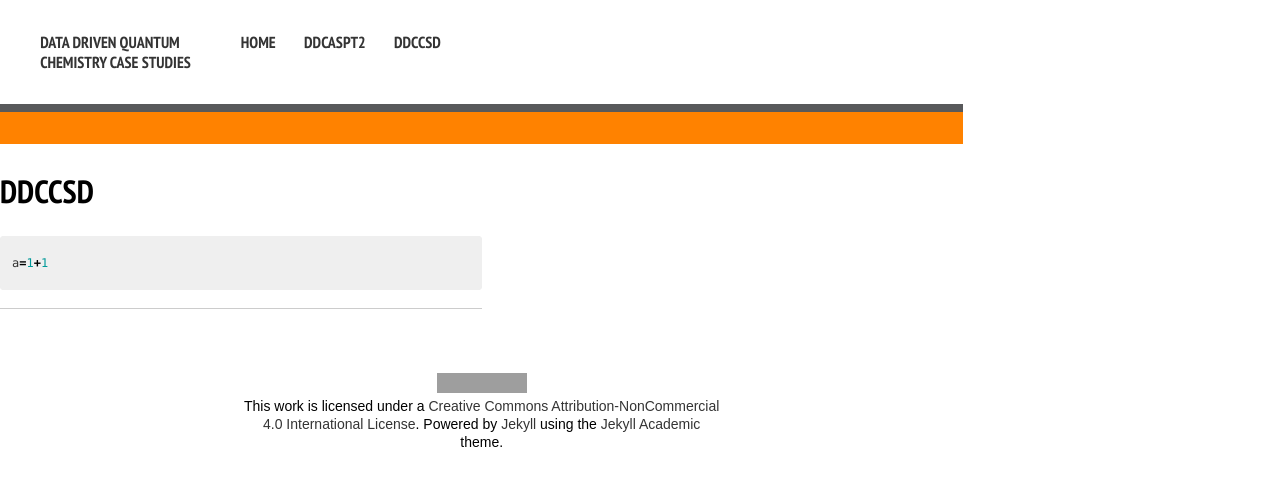
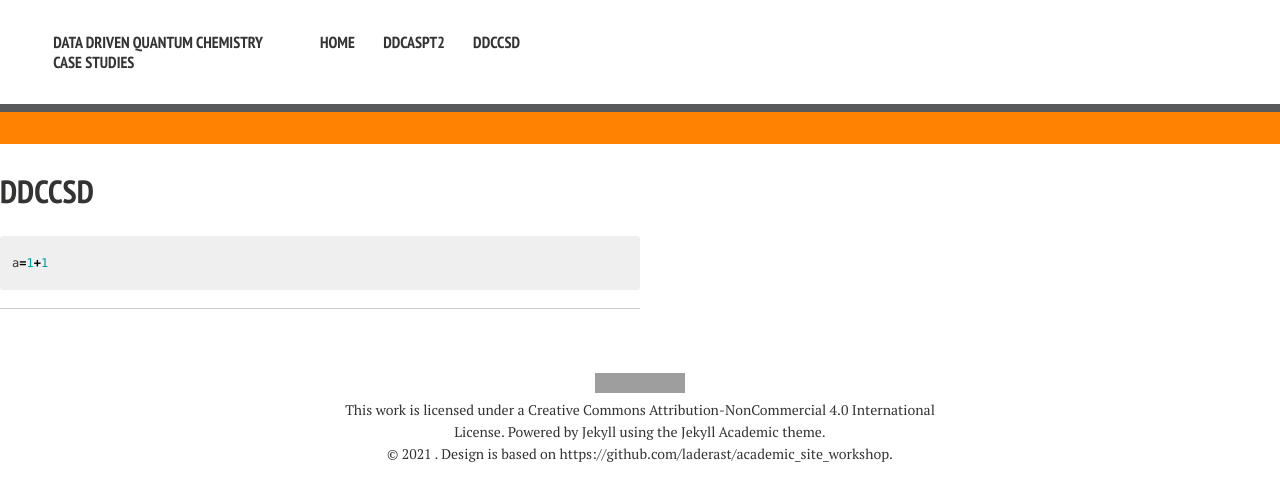
Before and after one commit to ChemRacer/DDQC_Demo, a Jekyll site: the page built from ddccsd.md, in a window 1280 px wide. Shown: the top 501 px of the page. Built offline with Jekyll 4.4.1, drawn with Linux system fonts in a browser that asks for light colours; nearby versions of some CDN libraries; grey boxes are pictures that could not be loaded.

Commit message:
Tue Dec 14 13:43:16 EST 2021

```diff
--- a/_includes/_footer.html
+++ b/_includes/_footer.html
@@ -21,3 +21,5 @@
 <span>&copy; {{ site.time | date: '%Y' }} {{ site.owner.name }}. Powered by <a href="https://jekyllrb.com" rel="nofollow">Jekyll</a> using the <a href="https://ncsu-libraries.github.io/jekyll-academic/" rel="nofollow">Jekyll Academic</a> theme.
 <br /></span>
 {% endif %}
+<span>&copy; {{ site.time | date: '%Y' }} {{ site.owner.name }}. Design is based on <a href="https://github.com/laderast/academic_site_workshop" rel="nofollow">https://github.com/laderast/academic_site_workshop</a>.
+<br /></span>
--- a/_sass/page.scss
+++ b/_sass/page.scss
@@ -2,18 +2,13 @@
    Page layout
    ========================================================================== */
 
-/* body {
+   body {
 	background-color: $bodycolor;
 	font-family: $base-font;
 	color: $text-color;
 }
-*/
 
 
-body {
-    display: table-cell;
-    vertical-align: middle;
-}
 
 /*
    Header
```
Also changed, not shown: index.md (+0 -3 lines), 3 other files.
